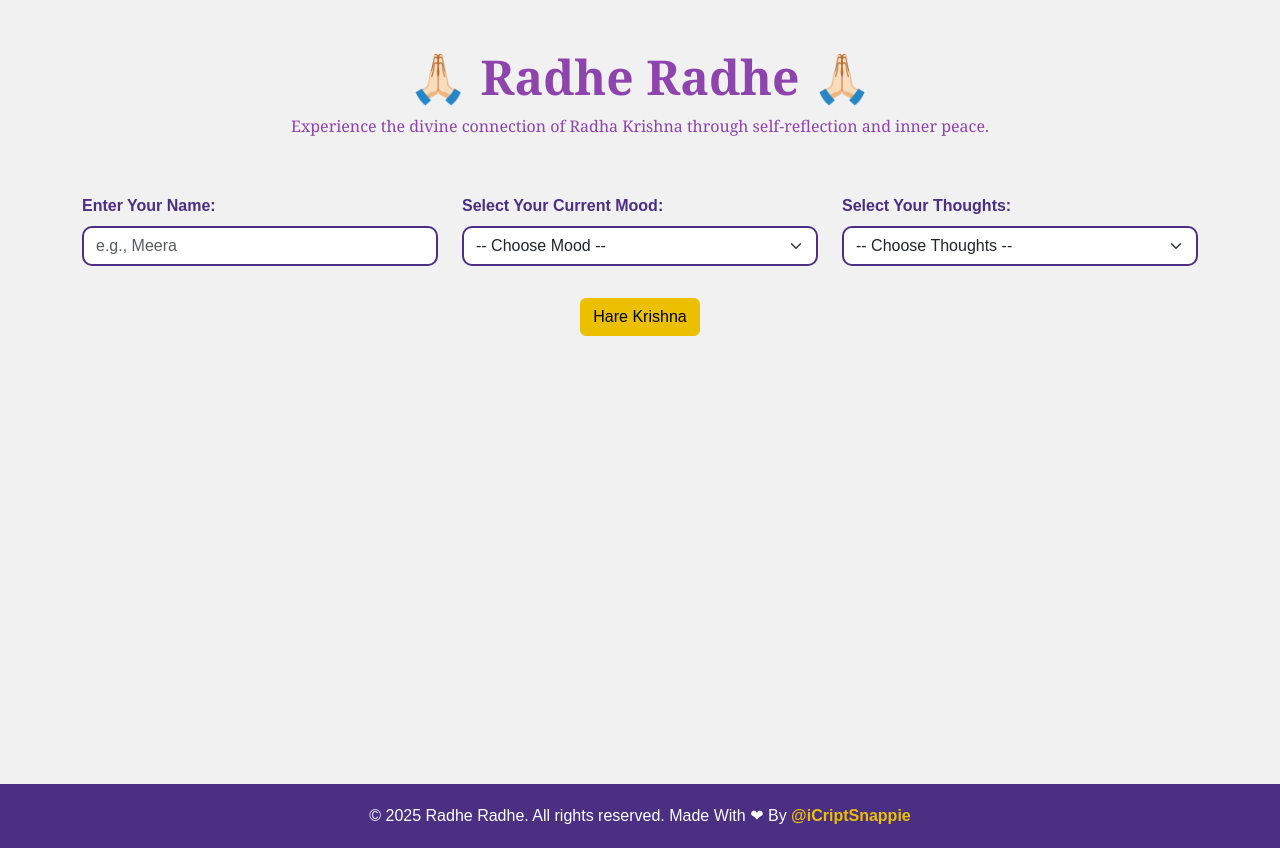
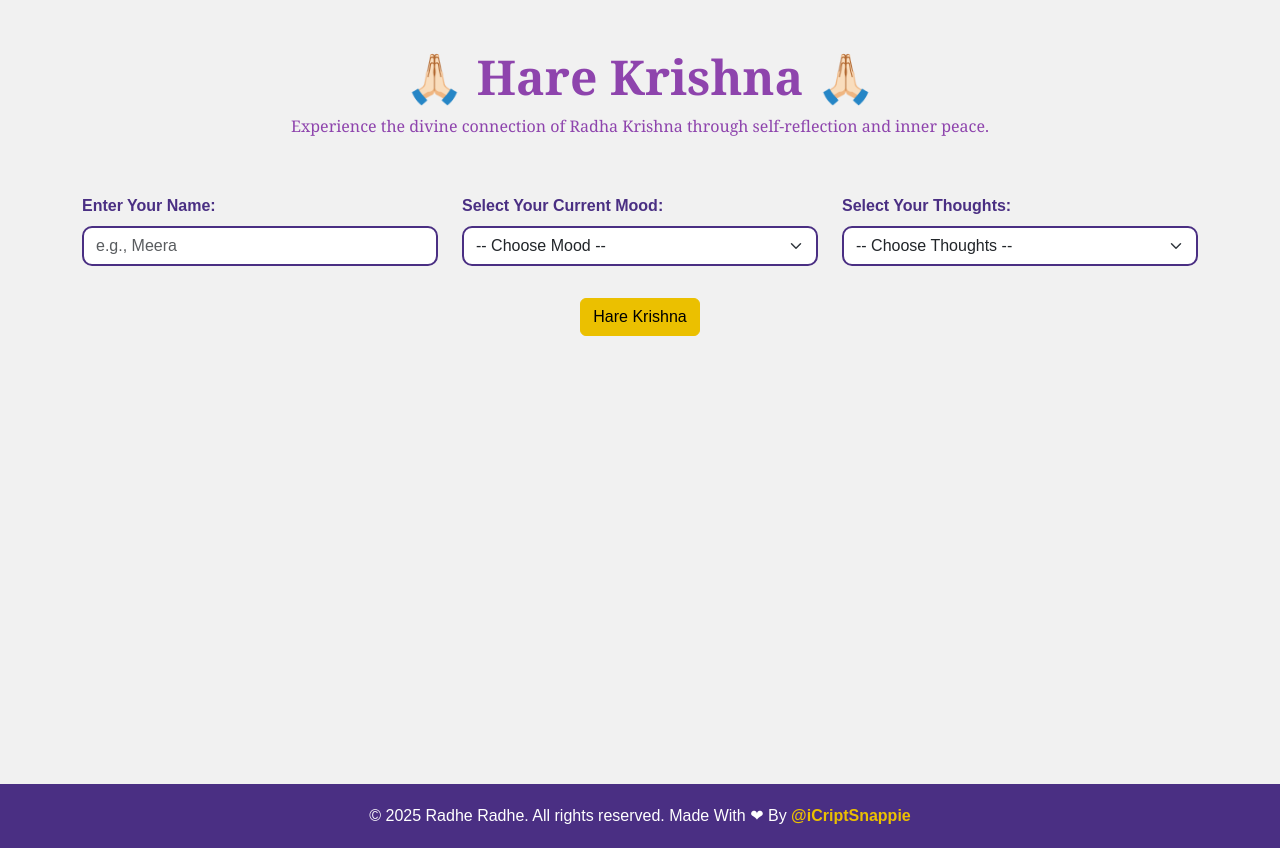
Before and after one commit to iCriptSnappie/RadhaKrishnaReflection, a plain HTML site: page index.html in a window 1280 px wide. Drawn offline with nearby package versions, Linux system fonts and the light colour scheme.

Commit message:
update auto header h1

```diff
--- a/index.html
+++ b/index.html
@@ -180,7 +180,7 @@
 <body>
     <div class="container my-5">
         <div class="header text-center">
-            <h1>🙏🏻 Radhe Radhe 🙏🏻</h1>
+            <h1></h1>
             <p>Experience the divine connection of Radha Krishna through self-reflection and inner peace.</p>
         </div>
 
@@ -231,6 +231,9 @@
 
     <script src="https://cdn.jsdelivr.net/npm/bootstrap@5.3.3/dist/js/bootstrap.bundle.min.js"></script>
     <script>
+
+        document.querySelector(".header h1").textContent = `🙏🏻 ${getRandomGreeting()} 🙏🏻`;
+
         document.querySelector('.btn-warning').addEventListener('click', function () {
             // Get selected values
             const name = document.getElementById('yourName').value.trim();
```
